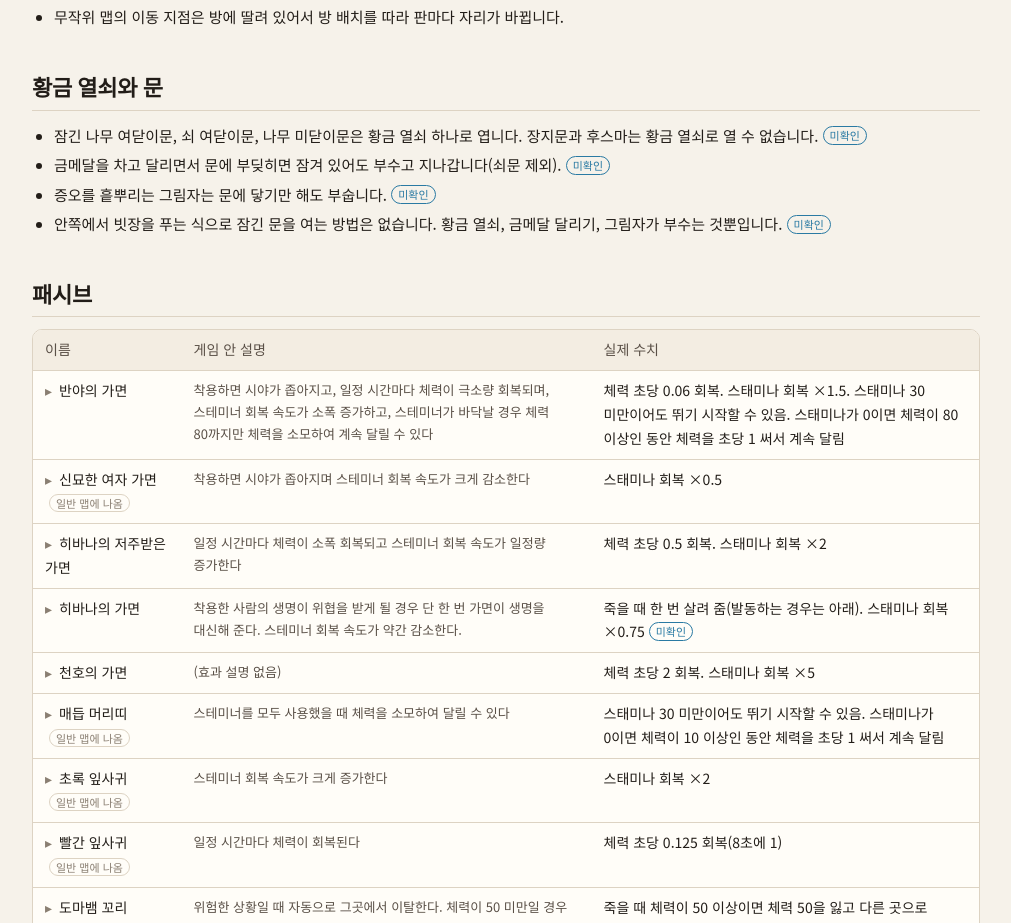
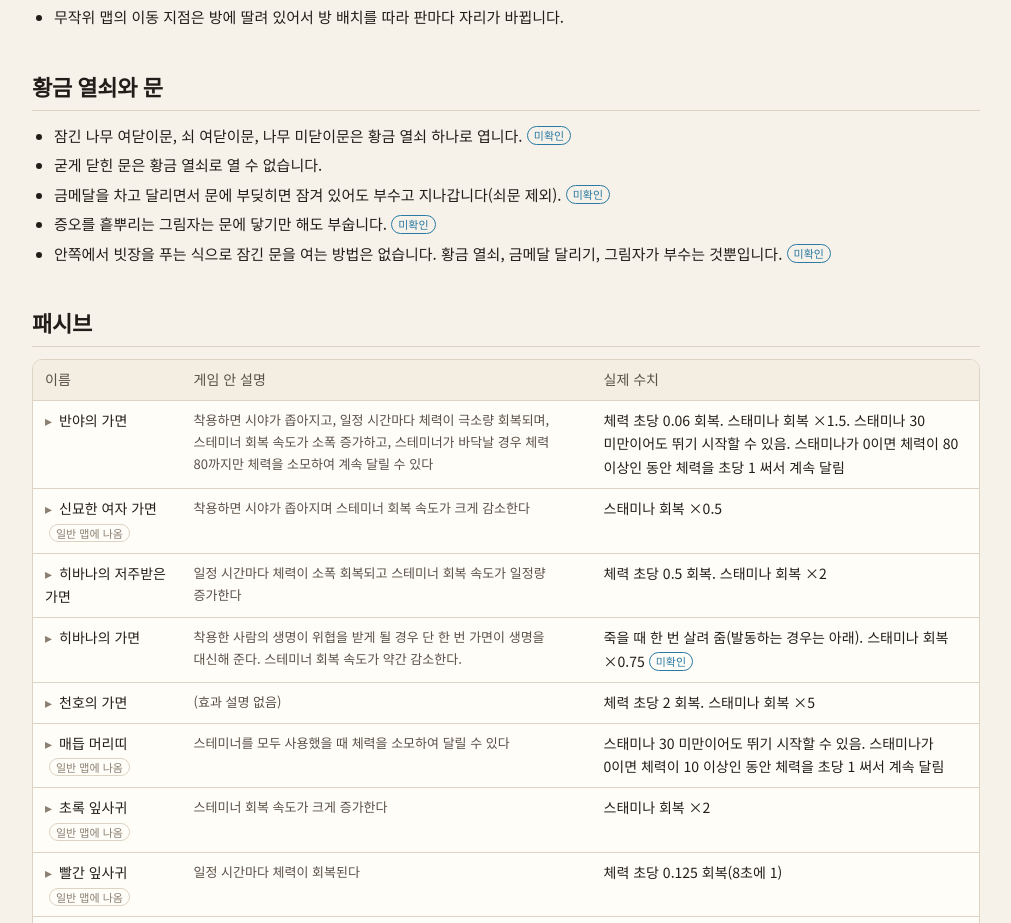
Before and after one commit to Mugamta/ShadowCorridorHelper, a Nuxt app: page /items in a window 1280 px wide. Shown: the part 1229-2152 px from the top of the page, without its empty margins (134-1145 px from the left). Built offline with nearby package versions, Linux system fonts and the light colour scheme.

Commit message:
황금 열쇠로 못 여는 문을 굳게 닫힌 문으로 고침
Co-Authored-By: Claude Opus 5.5 <noreply@anthropic.com>

```diff
--- a/pages/items.vue
+++ b/pages/items.vue
@@ -73,10 +73,10 @@
     <h2 id="keys">황금 열쇠와 문</h2>
     <ul>
       <li>
-        잠긴 나무 여닫이문, 쇠 여닫이문, 나무 미닫이문은 황금 열쇠 하나로 엽니다. 장지문과 후스마는
-        황금 열쇠로 열 수 없습니다.
+        잠긴 나무 여닫이문, 쇠 여닫이문, 나무 미닫이문은 황금 열쇠 하나로 엽니다.
         <SourceTag src="pak" />
       </li>
+      <li>굳게 닫힌 문은 황금 열쇠로 열 수 없습니다.</li>
       <li>
         금메달을 차고 달리면서 문에 부딪히면 잠겨 있어도 부수고 지나갑니다(쇠문 제외).
         <SourceTag src="pak" />
```
